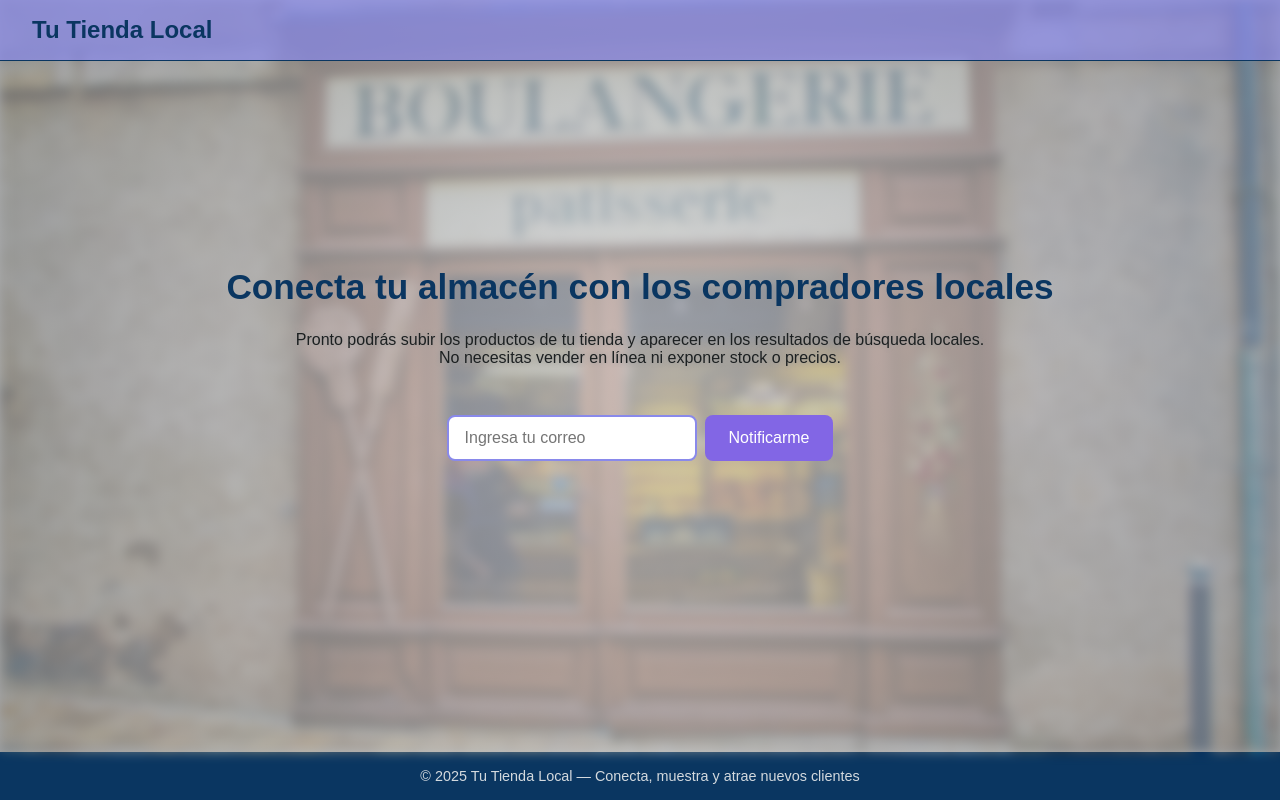
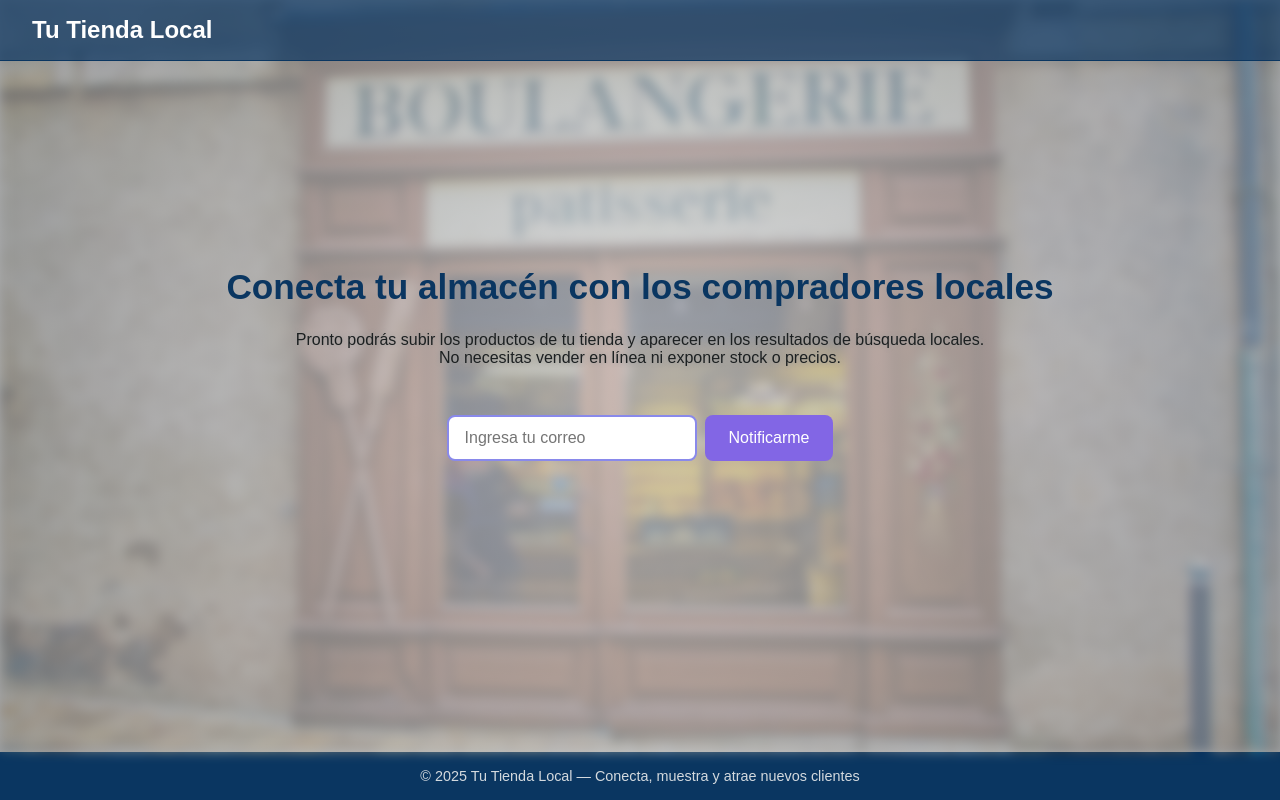
Before and after one commit to Jasid-21/local-shops-finder-landing, a plain HTML site: page index.html in a window 1280 px wide. Drawn offline with Linux system fonts and the light colour scheme.

Commit message:
Navbar bg color changed to primary

```diff
--- a/index.html
+++ b/index.html
@@ -30,7 +30,7 @@
         }
 
         header {
-            background-color: hsla(from var(--secondary) h s l / 0.7);
+            background-color: hsla(from var(--primary) h s l / 0.7);
             padding: 1rem 2rem;
             border-bottom: 1px solid var(--primary);
 
@@ -45,7 +45,7 @@
 
         header h1 {
             font-size: 1.5rem;
-            color: var(--primary);
+            color: #fff;
             font-weight: 700;
         }
 
```
